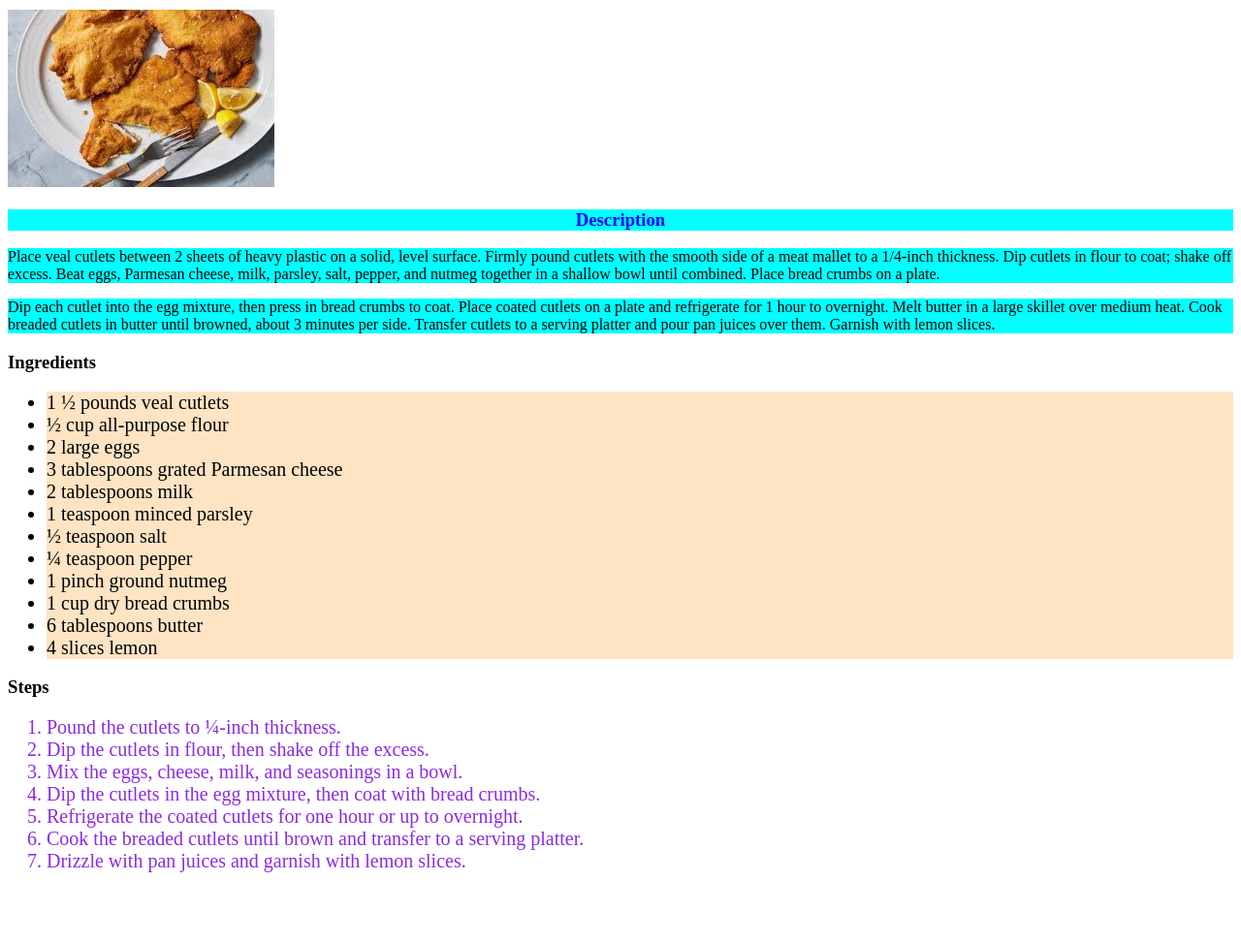
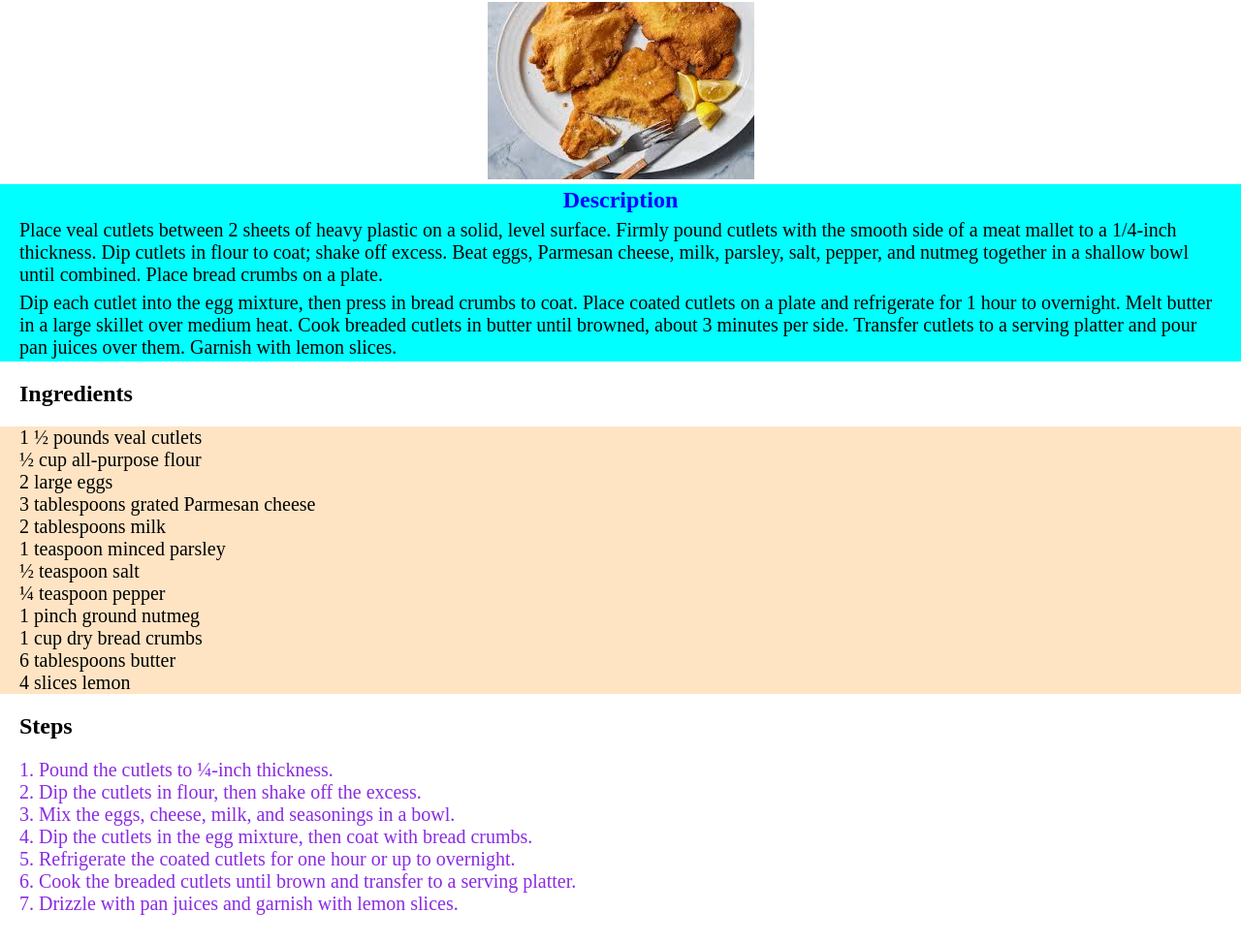
Before and after one commit to HideOnTheBushh/odin-recipes, a plain HTML site: page recipes/schnitzel.html in a window 1280 px wide. Shown: the part 70-1044 px from the top of the page at 97% size. Before the commit the page ends 986 px from the top, so only its background shows below. Drawn offline with Linux system fonts and the light colour scheme.

Commit message:
Edit padding and margin
Added classes to the htmls, added padding and margin. Styled a little
bit. It looks better now.

```diff
--- a/recipes/schnitzel.html
+++ b/recipes/schnitzel.html
@@ -9,7 +9,7 @@
     <body>
         <h1>Schnitzel</h1>
         <!-- Show the meal -->
-        <img src="../images/schnitzel.jpeg">
+        <img class="picture" src="../images/schnitzel.jpeg">
 
         <h3 class="description title">Description</h3>
         <p class="description">
@@ -26,7 +26,7 @@
             Transfer cutlets to a serving platter and pour pan juices over them. Garnish with lemon slices.
         </p>
 
-        <h3>Ingredients</h3>
+        <h3 class="small_title">Ingredients</h3>
         <ul class="ingredients">
             <li>1 ½ pounds veal cutlets</li>
             <li>½ cup all-purpose flour</li>
@@ -42,8 +42,8 @@
             <li>4 slices lemon</li>
         </ul>
 
-        <h3>Steps</h3>
-        <ol>
+        <h3 class="small_title">Steps</h3>
+        <ol class="steps">
             <li>Pound the cutlets to ¼-inch thickness.</li>
             <li>Dip the cutlets in flour, then shake off the excess.</li>
             <li>Mix the eggs, cheese, milk, and seasonings in a bowl.</li>
--- a/style.css
+++ b/style.css
@@ -1,3 +1,14 @@
+*,
+*::before,
+*::after {
+    box-sizing: border-box;
+}
+
+* {
+    margin: 0px;
+    padding: 0px;
+}
+
 body {
     font-family: "Times New Roman" serif;
 }
@@ -5,10 +16,22 @@ body {
 h1 {
     text-align: center;
     background-color: pink;
+    padding: 15px;
 }
 
 .description {
     background-color: aqua;
+    padding: 3px 20px;
+}
+
+.description,
+li {
+    font-size: 20px;
+}
+
+.description.title,
+.small_title {
+    font-size: 24px;
 }
 
 .description.title {
@@ -16,16 +39,29 @@ h1 {
     text-align: center;
 }
 
-li {
-    font-size: 20px;
-    color: blueviolet;
-}
-
 .ingredients li {
     color: black;
     background-color: bisque;
+    padding-left: 20px;
 }
 
-a {
+.steps {
+    padding-left: 40px;
+    color: blueviolet;
+    margin-bottom: 30px;
+}
+
+.recipe_link {
     font-size: 28px;
+    margin: 15px 20px;
+    display: block;
 }
+
+.picture {
+    margin: 5px auto;
+    display: block;
+}
+
+.small_title {
+    margin: 20px;
+}
```
Also changed, not shown: index.html (+3 -3 lines), recipes/lasagne.html (+4 -4 lines), recipes/scrambled_eggs.html (+4 -4 lines).
